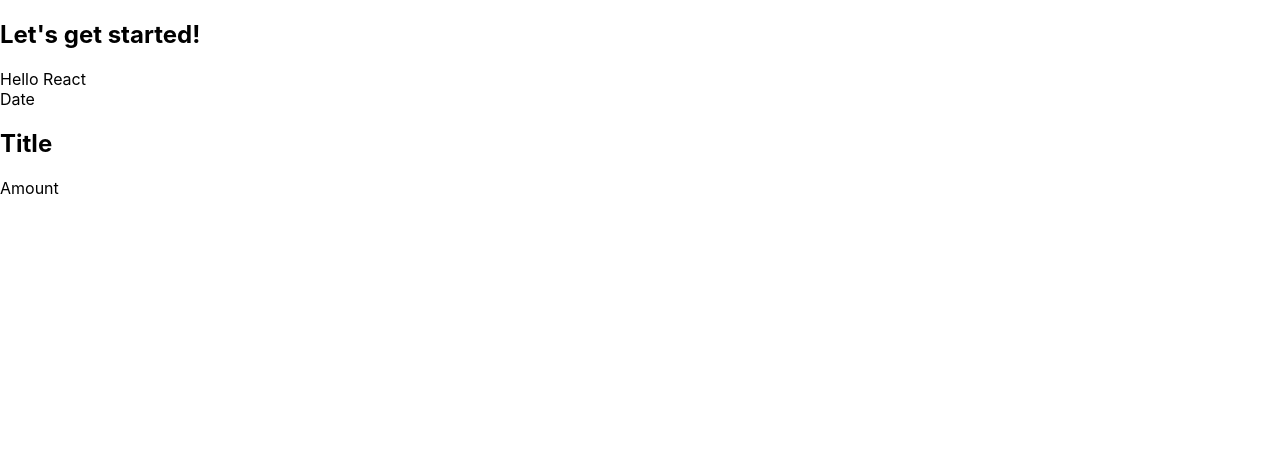
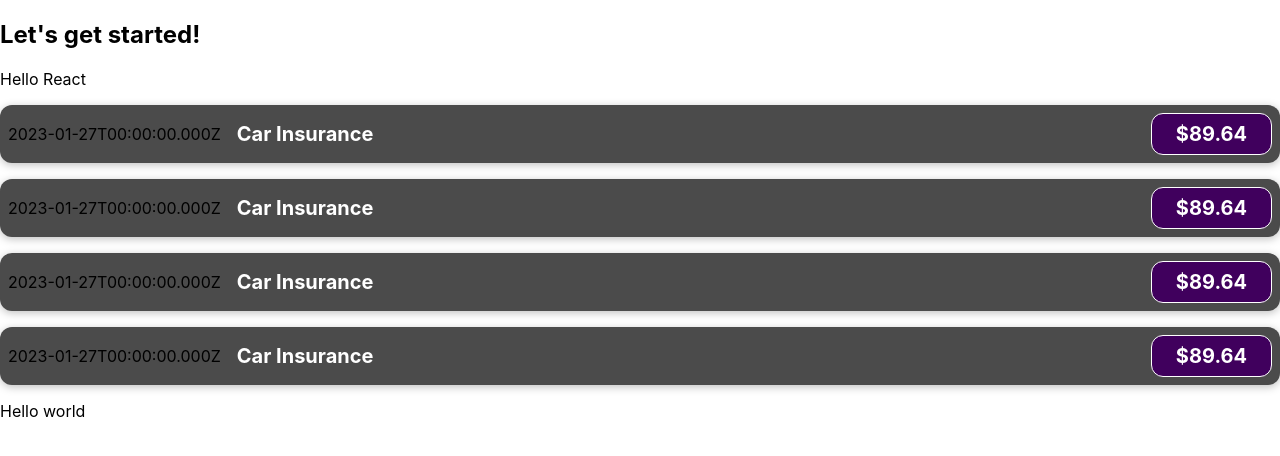
Before and after one commit to lingfungc/react-expense-tracker, a React (Create React App) app: page / in a window 1280 px wide. Shown: the top 456 px of the page. Built offline with nearby package versions, Linux system fonts and the light colour scheme.

Commit message:
created expenses variables

```diff
--- a/public/index.html
+++ b/public/index.html
@@ -29,6 +29,7 @@
   <body>
     <noscript>You need to enable JavaScript to run this app.</noscript>
     <div id="root"></div>
+    <p>Hello world</p>
     <!--
       This HTML file is a template.
       If you open it directly in the browser, you will see an empty page.
--- a/src/App.js
+++ b/src/App.js
@@ -1,13 +1,38 @@
 import ExpenseItem from "./components/ExpenseItem";
 
 function App() {
+  const expenses = [
+    {
+      id: "e1",
+      title: "Toilet Paper",
+      amount: 94.12,
+      date: new Date(2020, 7, 14),
+    },
+    { id: "e2", title: "New TV", amount: 799.49, date: new Date(2021, 2, 12) },
+    {
+      id: "e3",
+      title: "Car Insurance",
+      amount: 294.67,
+      date: new Date(2021, 2, 28),
+    },
+    {
+      id: "e4",
+      title: "New Desk (Wooden)",
+      amount: 450,
+      date: new Date(2021, 5, 12),
+    },
+  ];
+
   return (
     <div>
       <h2>Let's get started!</h2>
-      <o>Hello React</o>
+      <p>Hello React</p>
+      <ExpenseItem></ExpenseItem>
+      <ExpenseItem></ExpenseItem>
+      <ExpenseItem></ExpenseItem>
       <ExpenseItem></ExpenseItem>
     </div>
-  )
+  );
 }
 
 export default App;
--- /dev/null
+++ b/src/components/ExpenseItem.css
@@ -0,0 +1,56 @@
+.expense-item {
+  display: flex;
+  justify-content: space-between;
+  align-items: center;
+  box-shadow: 0 2px 8px rgba(0, 0, 0, 0.25);
+  padding: 0.5rem;
+  margin: 1rem 0;
+  border-radius: 12px;
+  background-color: #4b4b4b;
+}
+
+.expense-item__description {
+  display: flex;
+  flex-direction: column;
+  gap: 1rem;
+  align-items: flex-end;
+  flex-flow: column-reverse;
+  justify-content: flex-start;
+  flex: 1;
+}
+
+.expense-item h2 {
+  color: #3a3a3a;
+  font-size: 1rem;
+  flex: 1;
+  margin: 0 1rem;
+  color: white;
+}
+
+.expense-item__price {
+  font-size: 1rem;
+  font-weight: bold;
+  color: white;
+  background-color: #40005d;
+  border: 1px solid white;
+  padding: 0.5rem;
+  border-radius: 12px;
+}
+
+@media (min-width: 580px) {
+  .expense-item__description {
+    flex-direction: row;
+    align-items: center;
+    justify-content: flex-start;
+    flex: 1;
+  }
+
+  .expense-item__description h2 {
+    font-size: 1.25rem;
+  }
+
+  .expense-item__price {
+    font-size: 1.25rem;
+    padding: 0.5rem 1.5rem;
+  }
+}
--- a/src/components/ExpenseItem.js
+++ b/src/components/ExpenseItem.js
@@ -1,11 +1,17 @@
+import "./ExpenseItem.css";
+
 function ExpenseItem() {
+  const expenseDate = new Date(2023, 0, 27);
+  const expenseTitle = "Car Insurance";
+  const expenseAmount = 89.64;
+
   return (
-    <div>
-      <div>Date</div>
-      <div>
-        <h2>Title</h2>
+    <div className="expense-item">
+      <div>{expenseDate.toISOString()}</div>
+      <div className="expense-item__description">
+        <h2>{expenseTitle}</h2>
       </div>
-      <div>Amount</div>
+      <div className="expense-item__price">${expenseAmount}</div>
     </div>
   );
 }
```
